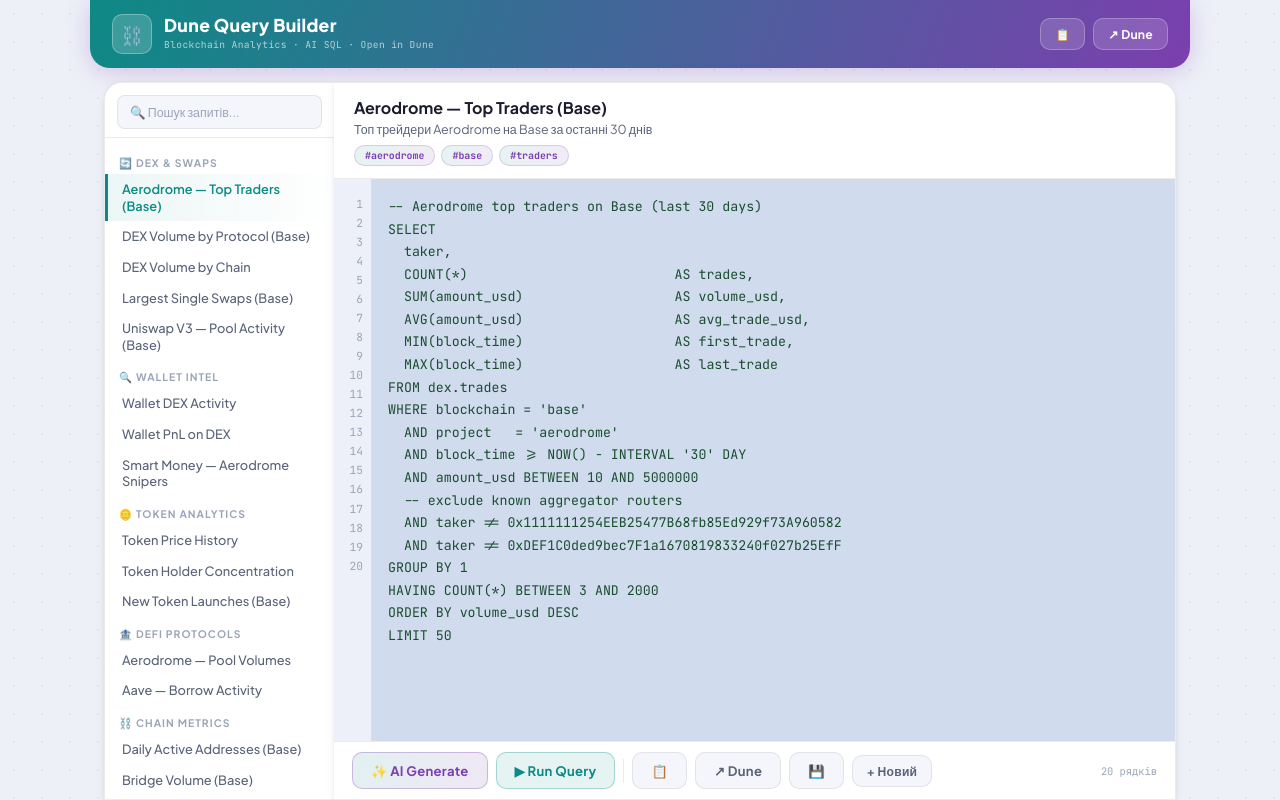
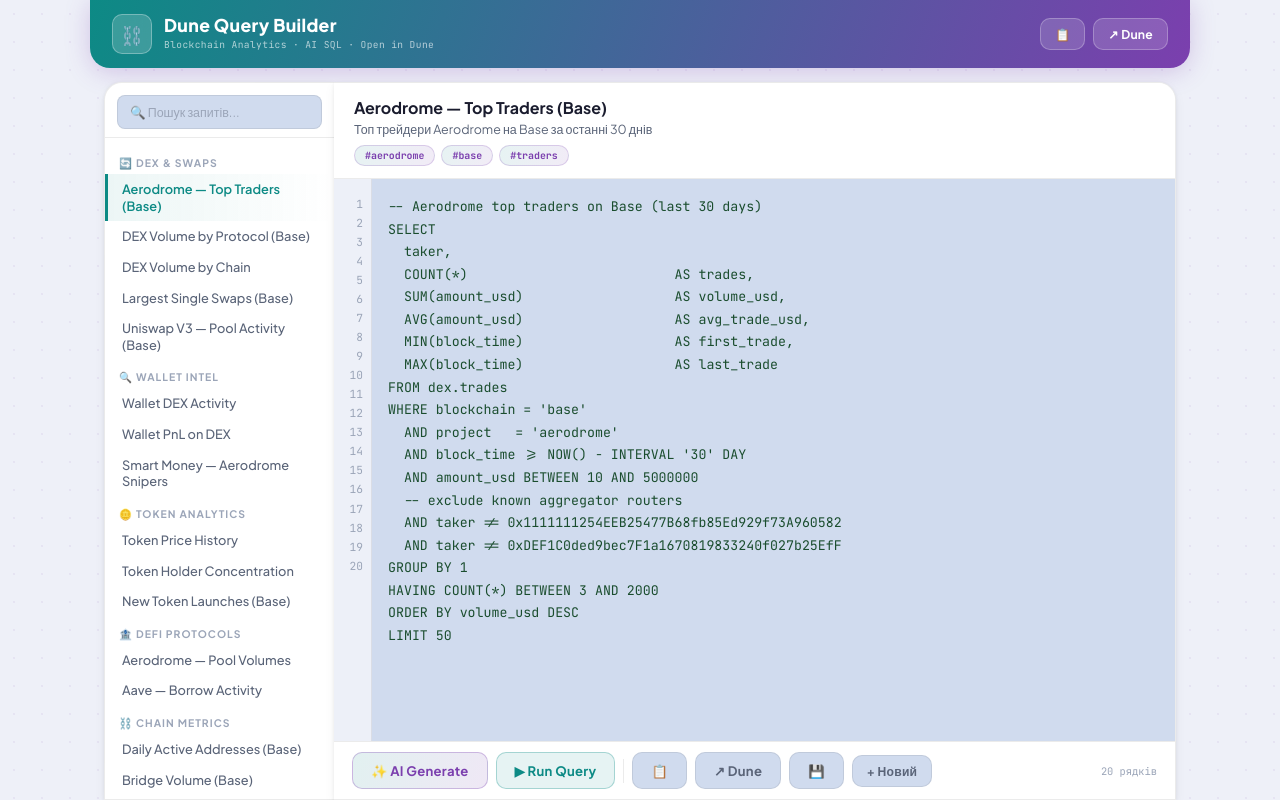
Before and after one commit to Anton-dot911/dune-query-builder, a React (Vite) app: page / in a window 1280 px wide. Built offline with nearby package versions, Linux system fonts and the light colour scheme.

Commit message:
Update globals.css

```diff
--- a/src/styles/globals.css
+++ b/src/styles/globals.css
@@ -11,7 +11,7 @@
 
   --bg:         #EEF0F8;
   --bg-card:    #FFFFFF;
-  --bg-el:      #F4F6FC;
+  --bg-el:      #D0DBEE;
   --bg-input:   #D0DBEE;
   --bg-code:    #D0DBEE;
 
```
